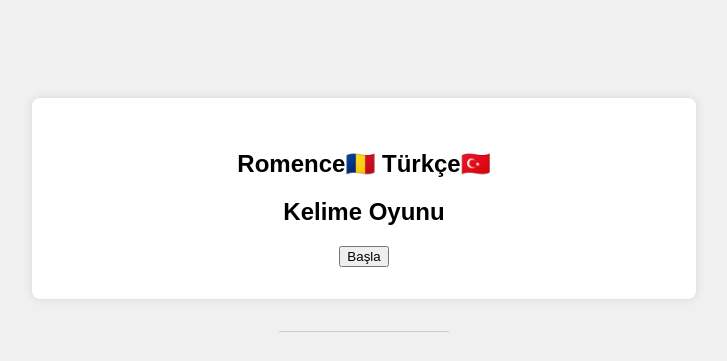
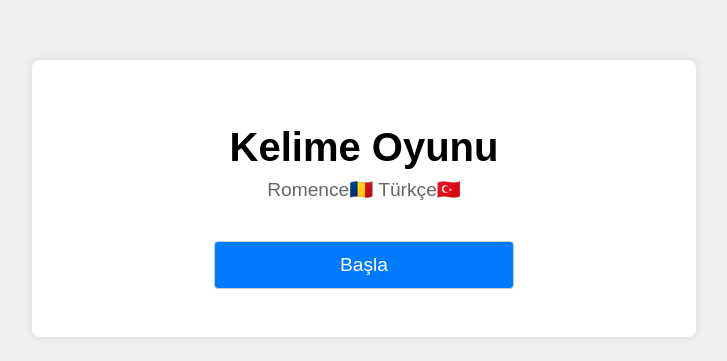
Before and after one commit to srhtdmrkl/ro_tr, a plain HTML site: page index.html in a window 1280 px wide. Shown: the part 146-507 px from the top of the page, without its empty margins (276-1003 px from the left). Drawn offline with Linux system fonts and the light colour scheme.

Commit message:
Improve button styles

```diff
--- a/index.html
+++ b/index.html
@@ -11,9 +11,9 @@
 <body>
     <div class="container">
         <div id="setup">
-            <h2>Romence🇷🇴 Türkçe🇹🇷</h2>
-            <h2>Kelime Oyunu</h2>
-            <button id="play-button">Başla</button>
+            <h2 class="main-title">Kelime Oyunu</h2>
+            <h2 class="subtitle">Romence🇷🇴 Türkçe🇹🇷</h2>
+                        <button id="play-button" class="action-button">Başla</button>
         </div>
 
         <div id="game" class="hidden">
@@ -30,7 +30,7 @@
             <h1>Oyun Bitti!</h1>
             <p>Skorunuz: <span id="final-score"></span>%</p>
             <div id="word-list"></div>
-            <button onclick="location.reload()">Tekrar Oyna</button>
+            <button onclick="location.reload()" class="action-button">Tekrar Oyna</button>
         </div>
     </div>
 
--- a/style.css
+++ b/style.css
@@ -47,6 +47,46 @@ body {
 .options button.incorrect {
     background-color: #ffaaa5; /* light red */
 }
+
+.action-button {
+    display: block;
+    width: 50%; /* Default width, will adjust for mobile */
+    margin: 1rem auto; /* Center the button */
+    padding: 12px 24px;
+    min-height: 44px;
+    border: 1px solid #ccc;
+    border-radius: 4px;
+    background-color: #007bff;
+    color: white;
+    font-size: 1.2rem;
+    cursor: pointer;
+    box-sizing: border-box;
+    text-decoration: none; /* For the reload button which is a link */
+}
+
+.action-button:hover {
+    background-color: #0056b3;
+}
+
+@media (max-width: 768px) {
+    .action-button {
+        width: 80%; /* Wider on smaller screens */
+    }
+}
+
+.main-title {
+    font-size: 2.5rem;
+    font-weight: bold;
+    margin-bottom: 0.5rem;
+}
+
+.subtitle {
+    font-size: 1.2rem;
+    font-weight: normal;
+    color: #666;
+    margin-top: 0;
+    margin-bottom: 2.5rem;
+}
 #word-list table {
     width: 100%;
     margin-top: 2rem;
```
